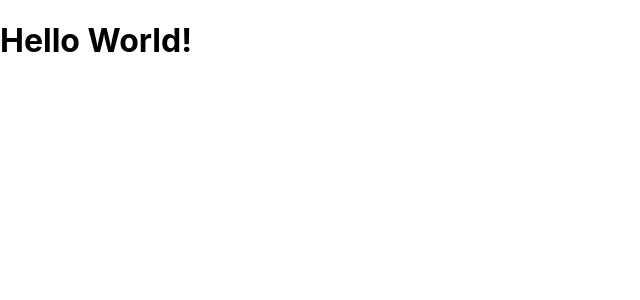
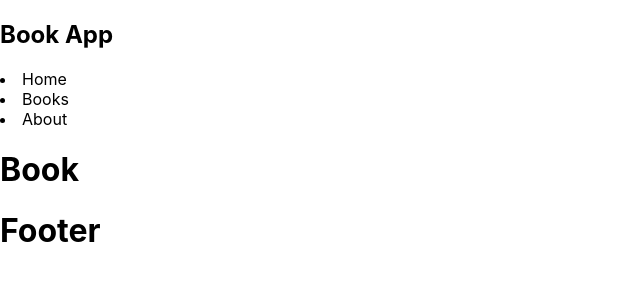
Before and after one commit to za-h-ra/my-book-app, a React (Create React App) app in the folder book-app/: page / in a window 1280 px wide. Shown: the top 300 px of the page, without its empty margins (0-640 px from the left). Built offline with nearby package versions, Linux system fonts and the light colour scheme.

Commit message:
create header structure and install styled-components

```diff
--- a/book-app/package.json
+++ b/book-app/package.json
@@ -9,6 +9,7 @@
     "react": "^17.0.1",
     "react-dom": "^17.0.1",
     "react-scripts": "4.0.1",
+    "styled-components": "^5.2.1",
     "web-vitals": "^0.2.4"
   },
   "scripts": {
--- a/book-app/src/App.js
+++ b/book-app/src/App.js
@@ -6,7 +6,9 @@ import Footer from './Components/Footer'
 export default function App() {
     return (
         <div>
-            <h1>Hello World!</h1>
+            <Header />
+            <Book />
+            <Footer />
         </div>
     )
 }
--- a/book-app/src/Components/Book.jsx
+++ b/book-app/src/Components/Book.jsx
@@ -1,9 +1,9 @@
 import React from 'react'
 
-export default function Book() {
+export default function Book(props) {
     return (
         <div>
-
+            <h1>Book</h1>
         </div>
     )
 }
--- a/book-app/src/Components/Footer.jsx
+++ b/book-app/src/Components/Footer.jsx
@@ -3,7 +3,7 @@ import React from 'react'
 export default function Footer() {
     return (
         <div>
-
+            <h1>Footer</h1>
         </div>
     )
 }
--- a/book-app/src/Components/Header.jsx
+++ b/book-app/src/Components/Header.jsx
@@ -1,9 +1,16 @@
 import React from 'react'
 
+
+
 export default function Header() {
-    return (
-        <div>
-
-        </div>
-    )
+	return (
+		<nav className='nav-container'>
+			<h1>Book App</h1>
+			<div className='nav-links'>
+				<li>Home</li>
+				<li>Books</li>
+				<li>About</li>
+			</div>
+		</nav>
+	)
 }
```
Also changed, not shown: 2 other files (tests, documents, lock files or other folders).
